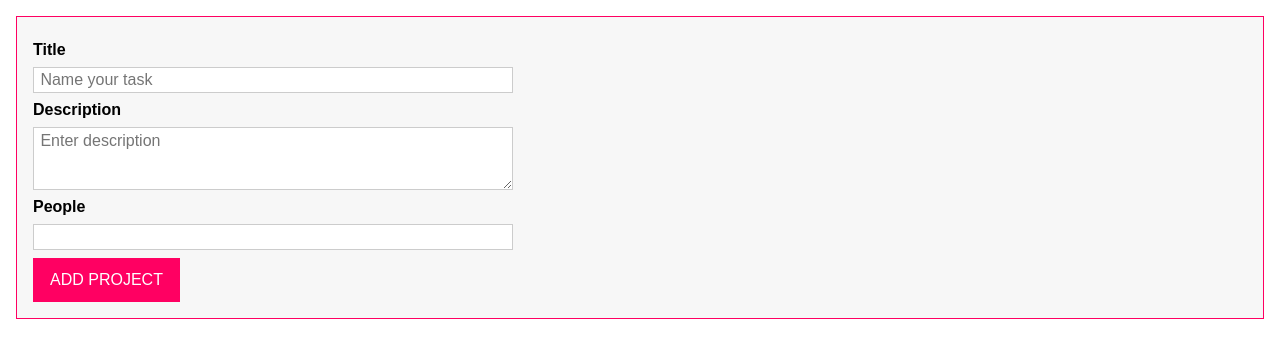
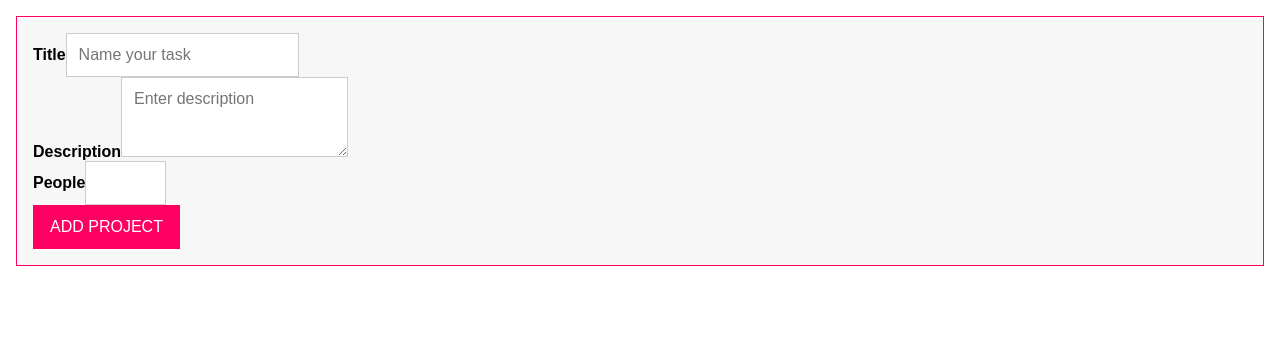
Before and after one commit to kraviecdev/dragdrop, a React (Vite) app: page / in a window 1280 px wide. Shown: the top 358 px of the page. Built offline with nearby package versions, Linux system fonts and the light colour scheme.

Commit message:
change formInput.css

```diff
--- a/src/_components/Form/FormInput/formInput.css
+++ b/src/_components/Form/FormInput/formInput.css
@@ -1,20 +1,22 @@
-label,
-input,
-textarea {
-    display: block;
-    margin: 0.5rem 0;
+.form-control {
+    display: flex;
+    flex-direction: column;
+    max-width: 50%;
+    gap: 8px;
 }
 
-label {
+.form-control:has(input[type=number]) {
+    max-width: max-content;
+}
+
+.form-label {
     font-weight: bold;
 }
 
 input,
 textarea {
     font: inherit;
-    padding: 0.2rem 0.4rem;
-    width: 100%;
-    max-width: 30rem;
+    padding: 12px;
     border: 1px solid #ccc;
 }
 
```
